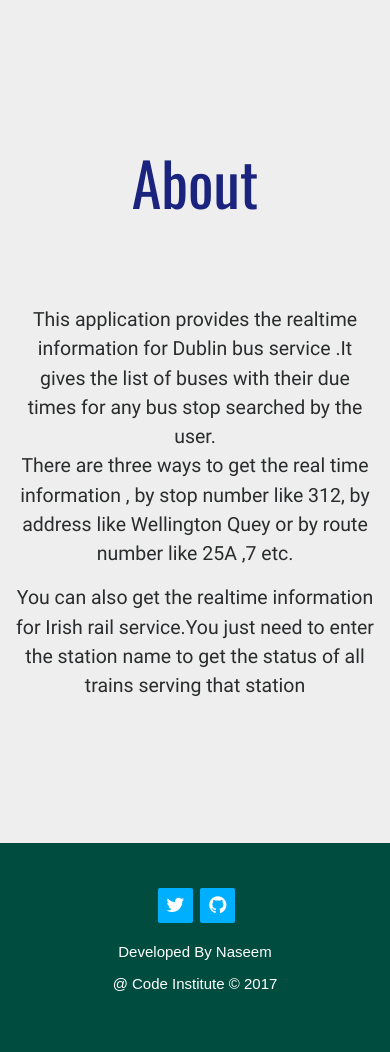
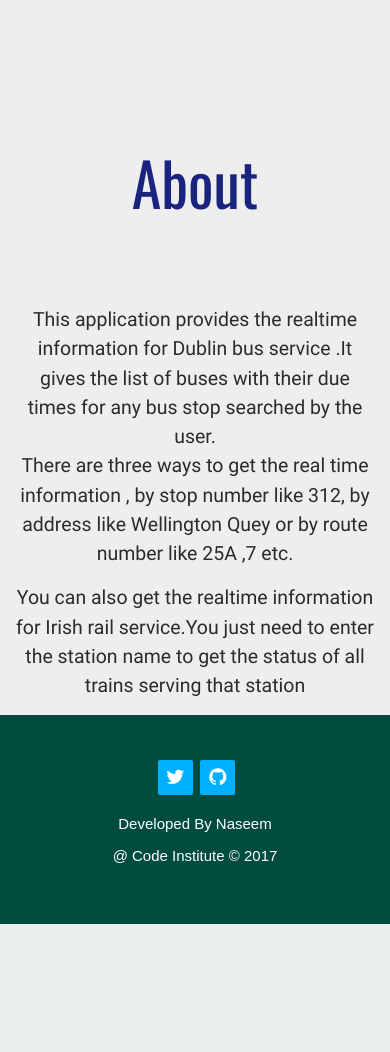
Before and after one commit to naseem11/commute_realtime-info, a PHP site: page /index.html in a window 390 px wide. Shown: the part 2533-3585 px from the top of the page. After the commit the page ends 3457 px from the top, so only its background shows below. Run offline with PHP 8.4, Linux system fonts and the light colour scheme; some libraries are stand-ins or nearby versions.

Commit message:
fixed text overflow prob in about sec on mobile

```diff
--- a/css/style.css
+++ b/css/style.css
@@ -85,4 +85,11 @@ thead{
     #cover-caption {
         width: 100%;
     }
+
+    .about-section{
+
+        height: auto;
+
+    }
+
 }
```
